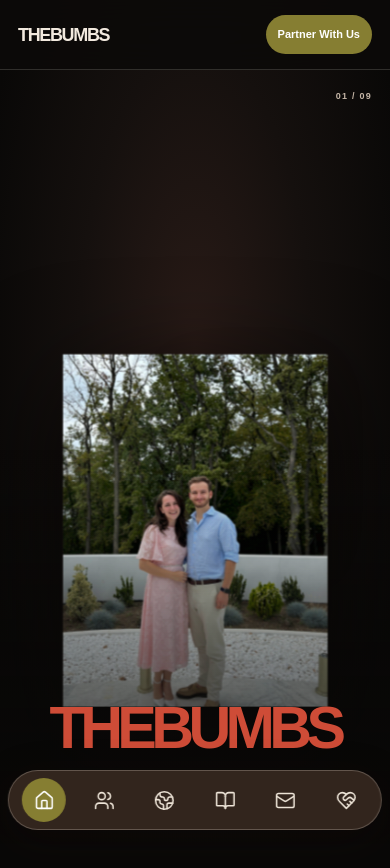
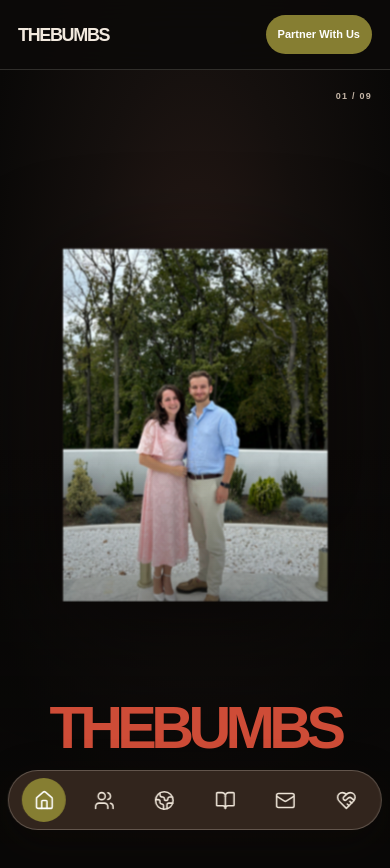
Before and after one commit to bumbmatei-sys/thebumbs-website, a Next.js app: page / in a window 390 px wide. Shown: the top 868 px of the page. Built offline with nearby package versions, Linux system fonts and the light colour scheme.

Commit message:
fix: vertically center tunnel photos on desktop and mobile

```diff
--- a/app/globals.css
+++ b/app/globals.css
@@ -281,7 +281,7 @@ body{background:var(--cream);color:var(--ink)}
 }
 .tunnel-photo{
   position:absolute;
-  top:62%;
+  top:50%;
   left:50%;
   /* The photograph decides its dimensions; no forced square or portrait crop. */
   display:block;
@@ -365,7 +365,7 @@ body{background:var(--cream);color:var(--ink)}
   .site-header .header-partner{font-size:11px;padding:11px 12px;margin-left:auto}
   .photo-tunnel{height:760svh;margin:0 -18px}
   .photo-tunnel-label{top:90px;left:18px;right:18px;font-size:9px}
-  .tunnel-photo{width:max-content;height:max-content;max-width:65vw;max-height:49svh;top:62%;border-width:0}
+  .tunnel-photo{width:max-content;height:max-content;max-width:65vw;max-height:49svh;top:50%;border-width:0}
   .tunnel-photo img{width:auto;height:auto;max-width:65vw;max-height:49svh;object-fit:contain}
   .intro-brand-lockup{bottom:clamp(70px,11svh,110px);left:10px;right:10px}
   .intro-brand-lockup .cinematic-title{font-size:15.2vw}
```
